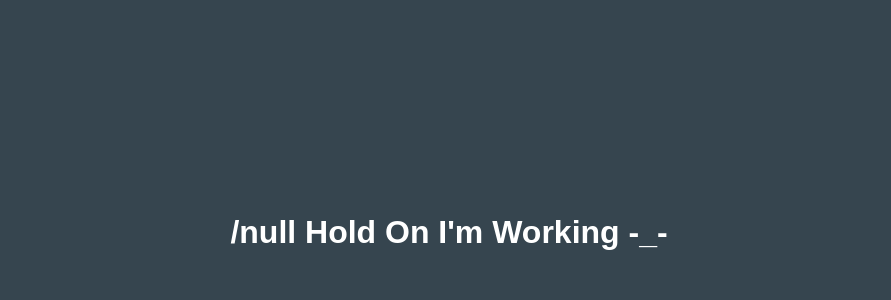
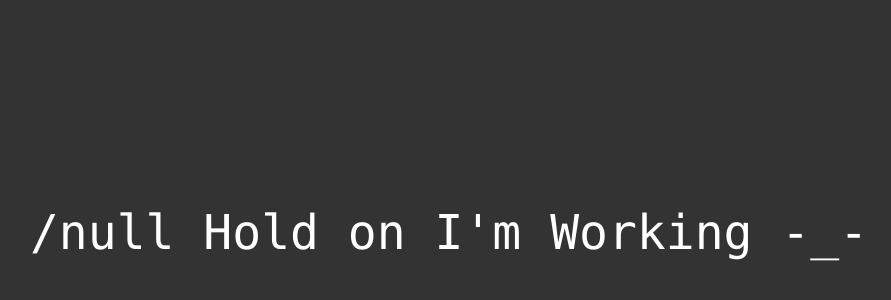
Before and after one commit to s-studio-up/s-studio-up.github.io, a plain HTML site: page index.html in a window 1280 px wide. Shown: the part 168-468 px from the top of the page, without its empty margins (191-1082 px from the left). Drawn offline with Linux system fonts and the light colour scheme.

Commit message:
Update index.html

```diff
--- a/index.html
+++ b/index.html
@@ -2,8 +2,7 @@
 <html lang="en">
 <head>
   <meta charset="UTF-8">
-  <meta name="viewport" content="width=device-width, initial-scale=1.0">
-  <title>Null Hold On I'm Working Here</title>
+  <title>Hello Background</title>
   <style>
     body {
       margin: 0;
@@ -12,24 +11,17 @@
       justify-content: center;
       align-items: center;
       height: 100vh;
-      background-color: #36454F; /* Gri arka plan rengi */
-      background-size: cover;
-      background-position: center;
-      color: white; /* Yazı rengi */
-      font-family: sans-serif;
-      text-align: center;
+      background-color: #333333; /* Koyu gri arka plan rengi */
     }
-
-    @media (max-width: 768px) {
-      body {
-        background-size: contain;
-      }
+    .hello-text {
+      font-size: 3em;
+      color: white;
+      font-family: 'Monaco', monospace;
+      /* Arzu ettiğiniz arka plan rengini ve metni ayarlayabilirsiniz */
     }
   </style>
 </head>
 <body>
-  <div>
-    <h1>/null Hold On I'm Working -_-</h1>
-  </div>
+  <div class="hello-text">/null Hold on I'm Working -_-</div>
 </body>
 </html>
```
